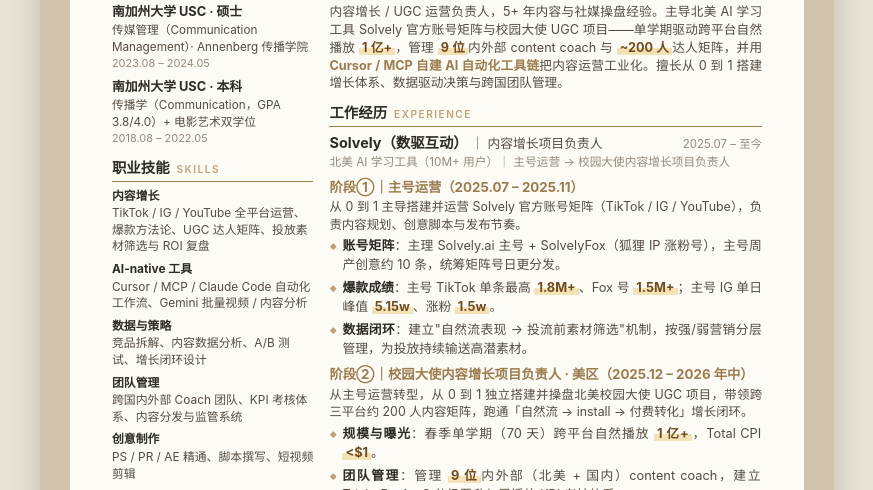
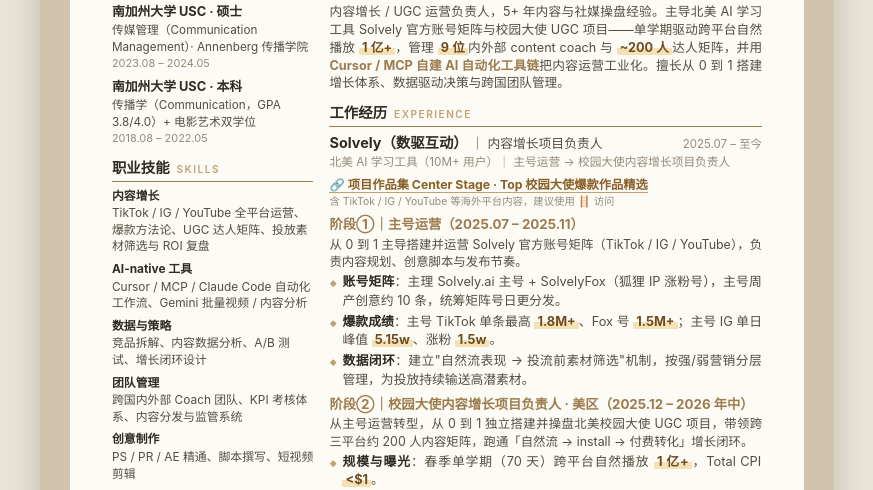
Before and after one commit to ciciwang026-hub/cici-R, a plain HTML site: page index.html in a window 1280 px wide. Shown: the part 249-739 px from the top of the page, without its empty margins (203-1076 px from the left). Drawn offline with Linux system fonts and the light colour scheme.

Commit message:
Add clickable Center Stage portfolio link to resume

```diff
--- a/index.html
+++ b/index.html
@@ -106,12 +106,15 @@
   .exp-head .co .r{font-weight:500;color:var(--sub);font-size:9.6pt;}
   .exp-head .dt{font-size:8.6pt;color:var(--muted);white-space:nowrap;}
   .exp-meta{font-size:8.8pt;color:var(--muted);margin-top:1px;}
+  .portfolio{margin:5px 0 3px;}
+  .portfolio a{font-size:9.2pt;color:#8a5f26;font-weight:700;text-decoration:none;border-bottom:1px solid var(--gold-soft);}
+  .portfolio .pnote{font-size:7.8pt;color:var(--muted);margin-top:2px;}
 
-  .phase{margin-top:7px;}
+  .phase{margin-top:5px;}
   .phase-t{font-size:10pt;font-weight:700;color:var(--gold);}
   .phase-d{font-size:9.3pt;color:var(--sub);margin:2px 0 3px;text-align:justify;}
   ul{list-style:none;}
-  li{position:relative;padding-left:13px;margin-bottom:3.5px;font-size:9.6pt;line-height:1.5;color:var(--sub);text-align:justify;}
+  li{position:relative;padding-left:13px;margin-bottom:2.5px;font-size:9.6pt;line-height:1.45;color:var(--sub);text-align:justify;}
   li::before{content:"";position:absolute;left:2px;top:8px;width:4.5px;height:4.5px;background:var(--gold-soft);border-radius:1px;transform:rotate(45deg);}
   li b{color:var(--ink);font-weight:700;}
 
@@ -210,6 +213,10 @@
               <div class="dt">2025.07 – 至今</div>
             </div>
             <div class="exp-meta">北美 AI 学习工具（10M+ 用户）｜ 主号运营 → 校园大使内容增长项目负责人</div>
+            <div class="portfolio">
+              <a href="https://ciciwang026-hub.github.io/center-stage/">🔗 项目作品集 Center Stage · Top 校园大使爆款作品精选</a>
+              <div class="pnote">含 TikTok / IG / YouTube 等海外平台内容，建议使用 🪜 访问</div>
+            </div>
 
             <div class="phase">
               <div class="phase-t">阶段①｜主号运营（2025.07 – 2025.11）</div>
```
